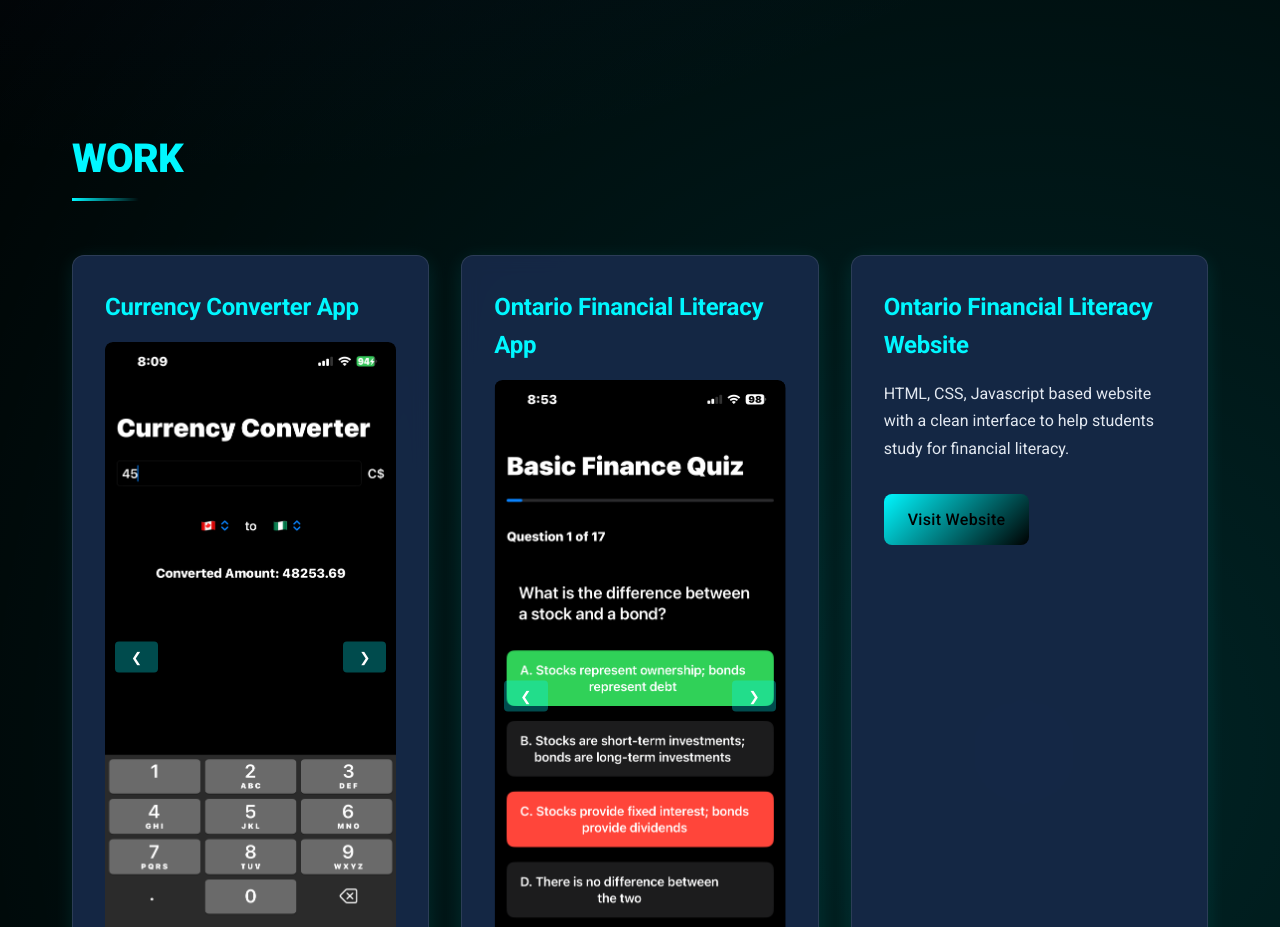
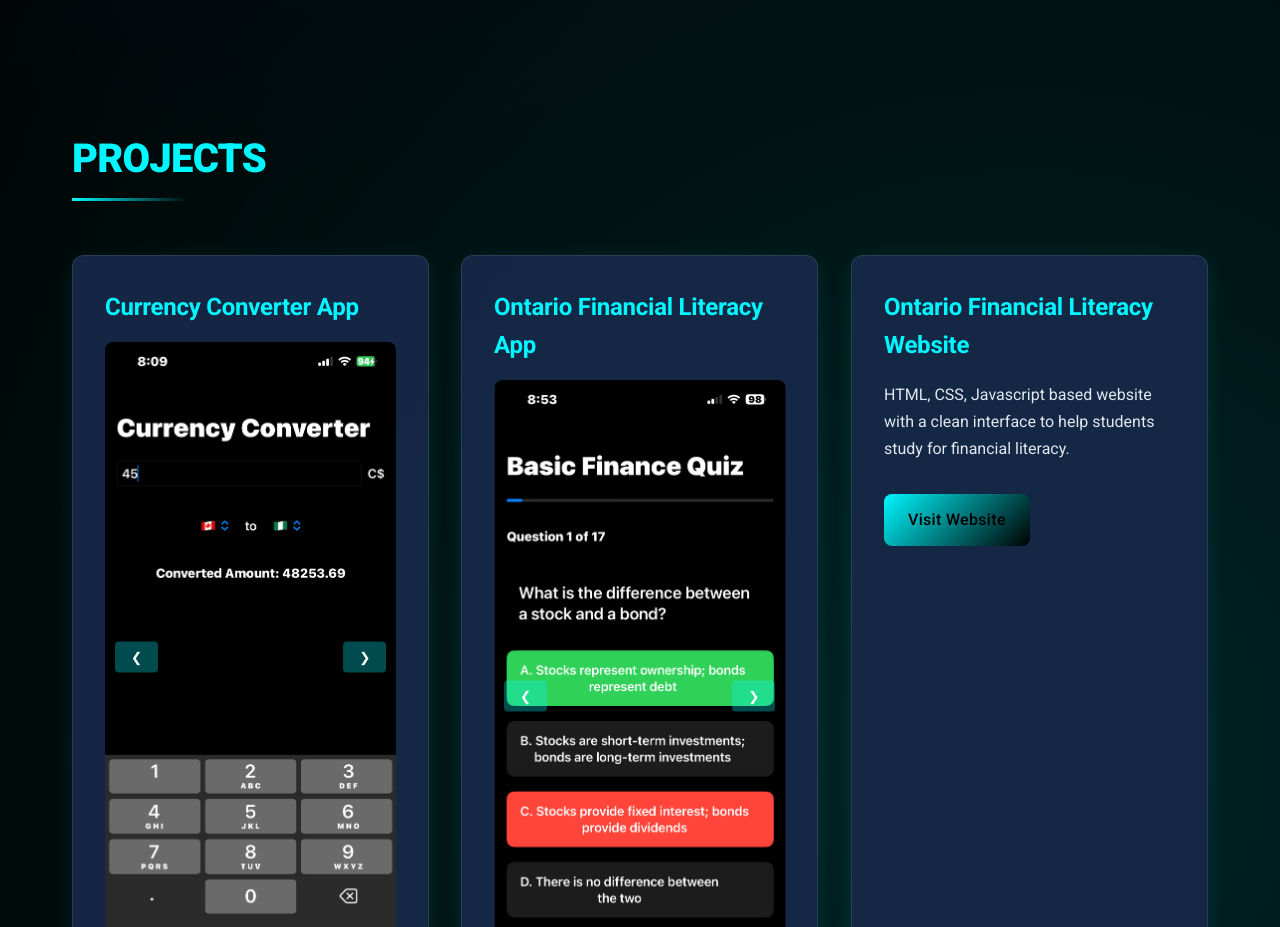
Before and after one commit to ChukwukaOk/PortfolioWebsite, a plain HTML site: page index.html in a window 1280 px wide. Shown: the part 1900-2827 px from the top of the page. Drawn offline with nearby package versions, Linux system fonts and the light colour scheme.

Commit message:
Update index.html

```diff
--- a/index.html
+++ b/index.html
@@ -82,7 +82,7 @@
 
     <section id="Projects">
         <div class="container">
-            <h2>Work</h2>
+            <h2>Projects</h2>
             <div class="project-grid">
                 <div class="project-card">
                     <h3>Currency Converter App</h3>
```
